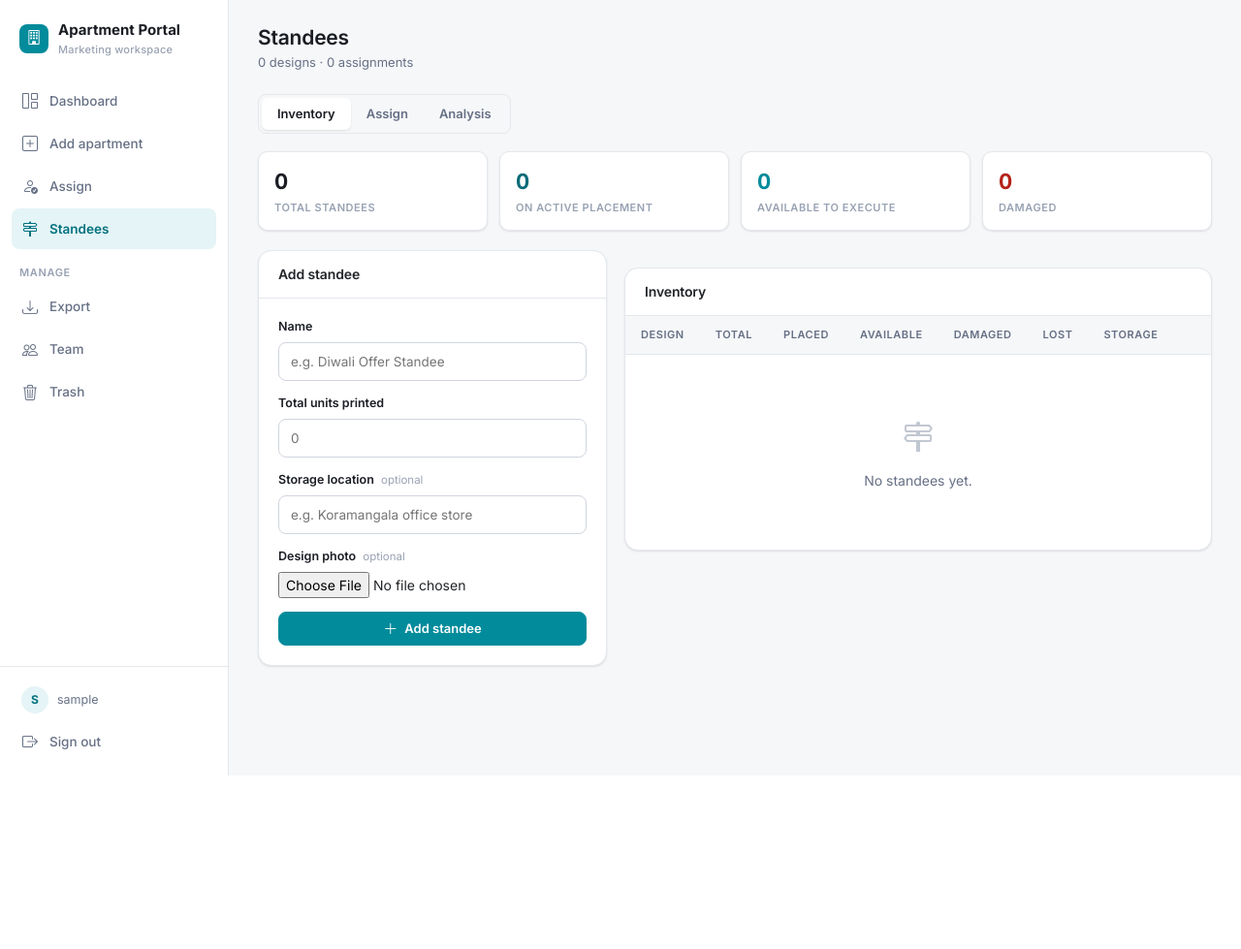
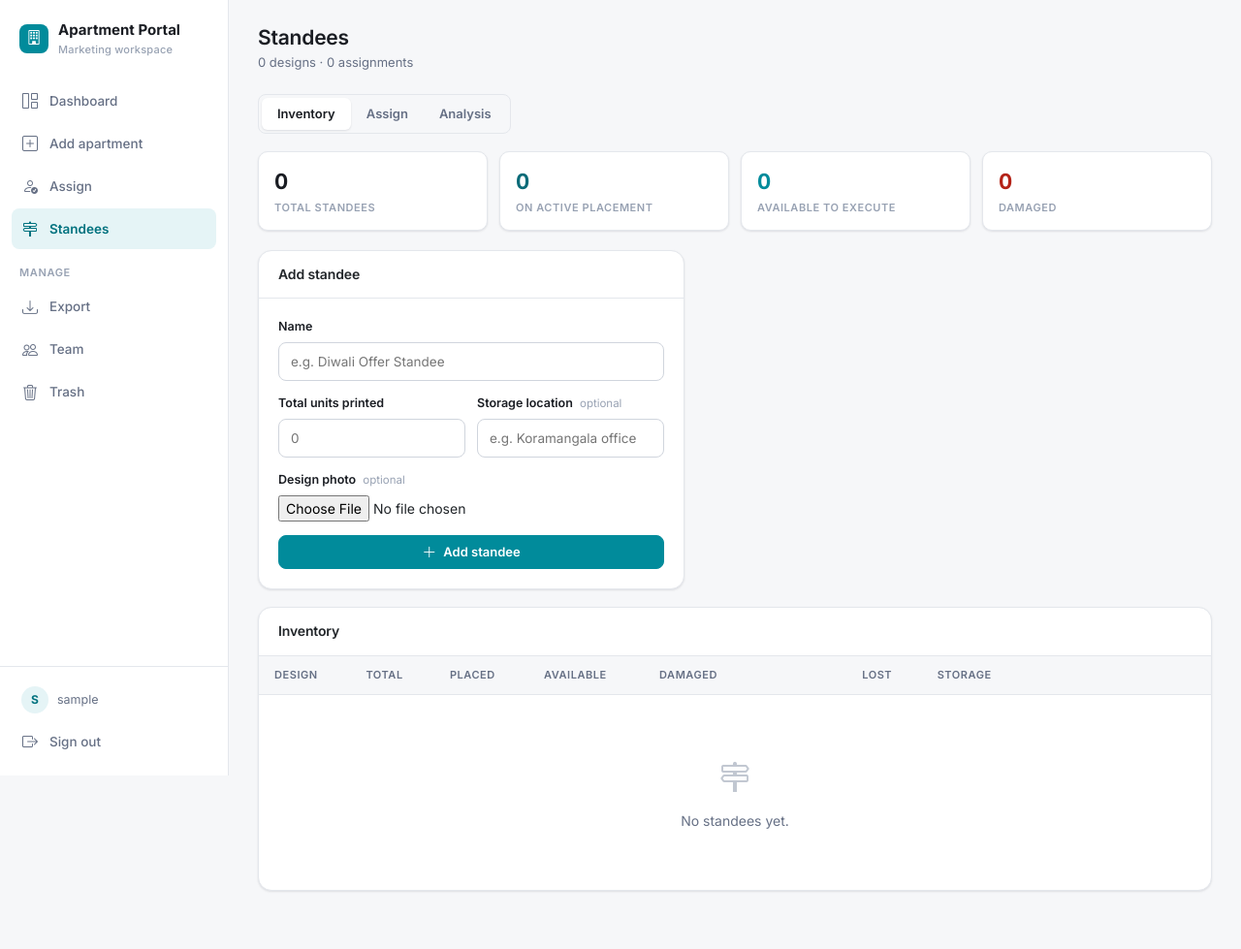
Before and after one commit to iztri/partment-portal, a Flask app: page /marketing/standees in a window 1280 px wide. Shown: the whole page at 97% size. Before the commit the page ends 800 px from the top, so only its background shows below. Run offline with Flask 3, Linux system fonts and the light colour scheme; the visitor is signed in with stand-in values (Sample User, id 1); data comes from the database, SQL or seed files in the repository; data that the repository does not hold is empty.

Commit message:
Inventory: stack Add standee above Inventory, fold damage actions into the row
Removed the separate 'Damaged standees' card - it duplicated rows already in
the table below and pushed everything else down. Layout is now a plain vertical
stack: Add standee (compact, on top) then Inventory (full width, below), so the
table finally has room and no longer gets clipped by a side-by-side split.

The Damaged column itself now carries the action: count + Reprint (clears the
damage count) + Replace, right inside that standee's own row - no need to look
elsewhere. The far-right actions column stays as compact icon buttons (View /
Reprint / Replace) for the general case.

Verified: layout renders as a clean stack at 1400px with no column clipping;
reprint-for-damage from the inline row action still drops the damaged count and
raises available by exactly the reprinted amount. Full route sweep clean.

Co-Authored-By: Claude Sonnet 5 <noreply@anthropic.com>

```diff
--- a/app.py
+++ b/app.py
@@ -464,13 +464,11 @@ def marketing_team_reset_password(user_id):
 def marketing_standees_page():
     standees = db.list_standees()
     stats = db.standee_stats()
-    damaged_standees = [s for s in standees if stats.get(s["id"], {}).get("damaged", 0) > 0]
     return render_template(
         "marketing/standees.html",
         active="standees",
         standees=standees,
         standees_by_id={s["id"]: s for s in standees},
-        damaged_standees=damaged_standees,
         stats=stats,
         apartments=db.list_apartments(),
         btl_users=db.btl_users(),
--- a/templates/marketing/standees.html
+++ b/templates/marketing/standees.html
@@ -68,61 +68,27 @@
     <div class="stat"><div class="n" style="color:var(--danger-fg);">{{ inv_damaged }}</div><div class="l">Damaged</div></div>
   </div>
 
-  {% if damaged_standees %}
-  <div class="card" style="border-left:3px solid var(--danger-fg); margin-bottom:18px;">
-    <div class="card-head"><h2><i class="bi bi-exclamation-triangle-fill" style="color:var(--danger-fg);"></i> Damaged standees</h2>
-      <span class="sub">{{ damaged_standees|length }} design{{ '' if damaged_standees|length == 1 else 's' }} need attention</span></div>
-    <div class="card-body flush">
-      <div class="tbl-wrap">
-        <table class="tbl">
-          <thead><tr><th>Design</th><th>Damaged</th><th>Storage</th><th style="width:230px;"></th></tr></thead>
-          <tbody>
-            {% for s in damaged_standees %}
-            {% set dst = stats.get(s.id, {'damaged':0}) %}
-            <tr>
-              <td>
-                {% if s.photo_path %}<img class="thumb" src="/static/{{ s.photo_path }}">{% endif %}
-                <span class="strong">{{ s.name }}</span>
-                {% if not s.active %}<span class="badge badge-off" style="margin-left:6px;">Discontinued</span>{% endif %}
-              </td>
-              <td><span style="color:var(--danger-fg); font-weight:700;">{{ dst.damaged }}</span></td>
-              <td class="muted">{{ s.storage_location or '—' }}</td>
-              <td>
-                {% if s.active %}
-                <div style="display:flex; gap:4px;">
-                  <button type="button" class="btn btn-default btn-sm" data-bs-toggle="modal" data-bs-target="#reprintDamaged{{ s.id }}"><i class="bi bi-printer"></i>Reprint</button>
-                  <button type="button" class="btn btn-default btn-sm" data-bs-toggle="modal" data-bs-target="#replace{{ s.id }}"><i class="bi bi-arrow-repeat"></i>Replace</button>
-                </div>
-                {% else %}<span class="subtle" style="font-size:12px;">Discontinued — no action needed</span>{% endif %}
-              </td>
-            </tr>
-            {% endfor %}
-          </tbody>
-        </table>
-      </div>
-    </div>
-  </div>
-  {% endif %}
-
-  <div class="split">
-    <div class="card">
+  <div class="card" style="max-width:440px;">
     <div class="card-head"><h2>Add standee</h2></div>
     <div class="card-body">
       <form method="post" action="/marketing/standees/add" enctype="multipart/form-data">
         <div class="field"><label>Name</label><input type="text" name="name" placeholder="e.g. Diwali Offer Standee" required></div>
+        <div class="grid-2">
           <div class="field"><label>Total units printed</label><input type="number" name="total_units" min="0" placeholder="0" required></div>
-          <div class="field"><label>Storage location <span class="hint">optional</span></label><input type="text" name="storage_location" placeholder="e.g. Koramangala office store"></div>
+          <div class="field"><label>Storage location <span class="hint">optional</span></label><input type="text" name="storage_location" placeholder="e.g. Koramangala office"></div>
+        </div>
         <div class="field"><label>Design photo <span class="hint">optional</span></label><input type="file" name="photo" accept="image/*"></div>
         <button type="submit" class="btn btn-primary btn-block"><i class="bi bi-plus-lg"></i>Add standee</button>
       </form>
     </div>
   </div>
-    <div class="card">
+
+  <div class="card section-gap">
     <div class="card-head"><h2>Inventory</h2></div>
     <div class="card-body flush">
       <div class="tbl-wrap">
         <table class="tbl">
-            <thead><tr><th>Design</th><th>Total</th><th>Placed</th><th>Available</th><th>Damaged</th><th>Lost</th><th>Storage</th><th style="width:250px;"></th></tr></thead>
+          <thead><tr><th>Design</th><th>Total</th><th>Placed</th><th>Available</th><th style="min-width:170px;">Damaged</th><th>Lost</th><th>Storage</th><th style="width:190px;"></th></tr></thead>
           <tbody>
             {% for s in standees %}
             {% set st = stats.get(s.id, {'placed':0,'damaged':0,'lost':0,'available':s.total_units}) %}
@@ -139,11 +105,15 @@
               <td><span class="badge {{ 'badge-ok' if st.available > 0 else 'badge-off' }}">{{ st.available }}</span></td>
               <td>
                 {% if st.damaged %}
-                    <span style="color:var(--danger-fg); font-weight:600;">{{ st.damaged }}</span>
+                  <div style="display:flex; align-items:center; gap:6px; flex-wrap:wrap;">
+                    <span style="color:var(--danger-fg); font-weight:700;">{{ st.damaged }}</span>
                     {% if s.active %}
-                    <button type="button" class="btn btn-default btn-sm" style="padding:3px 8px; font-size:11px; margin-left:4px;"
+                    <button type="button" class="btn btn-default btn-sm" style="padding:3px 8px; font-size:11px;"
                       data-bs-toggle="modal" data-bs-target="#reprintDamaged{{ s.id }}"><i class="bi bi-printer"></i>Reprint</button>
-                    {% endif %}
+                    <button type="button" class="btn btn-default btn-sm" style="padding:3px 8px; font-size:11px;"
+                      data-bs-toggle="modal" data-bs-target="#replace{{ s.id }}"><i class="bi bi-arrow-repeat"></i>Replace</button>
+                    {% else %}<span class="subtle" style="font-size:11px;">discontinued</span>{% endif %}
+                  </div>
                 {% else %}<span class="subtle">—</span>{% endif %}
               </td>
               <td>{% if st.lost %}<span style="color:var(--danger-fg);">{{ st.lost }}</span>{% else %}<span class="subtle">—</span>{% endif %}</td>
@@ -152,9 +122,9 @@
                 <div style="display:flex; gap:4px;">
                   <button class="btn btn-default btn-icon" onclick="openStandeeDetail({{ s.id }})" title="View details"><i class="bi bi-eye"></i></button>
                   {% if s.active %}
-                    <button class="btn btn-default btn-sm" data-bs-toggle="modal" data-bs-target="#reprint{{ s.id }}"><i class="bi bi-printer"></i>Reprint</button>
-                    <button class="btn btn-default btn-sm" data-bs-toggle="modal" data-bs-target="#replace{{ s.id }}"><i class="bi bi-arrow-repeat"></i>Replace</button>
-                    {% else %}<span class="subtle" style="font-size:12px;">—</span>{% endif %}
+                  <button class="btn btn-default btn-icon" data-bs-toggle="modal" data-bs-target="#reprint{{ s.id }}" title="Reprint"><i class="bi bi-printer"></i></button>
+                  <button class="btn btn-default btn-icon" data-bs-toggle="modal" data-bs-target="#replace{{ s.id }}" title="Replace"><i class="bi bi-arrow-repeat"></i></button>
+                  {% endif %}
                 </div>
               </td>
             </tr>
@@ -163,7 +133,6 @@
             {% endfor %}
           </tbody>
         </table>
-        </div>
       </div>
     </div>
   </div>
```
Lines whose indentation alone changed are shown as unchanged.
